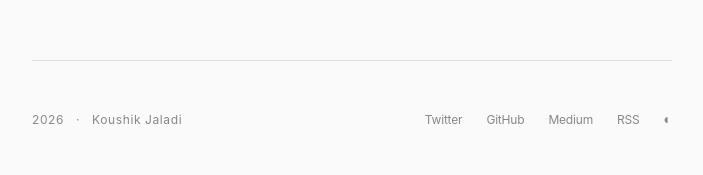
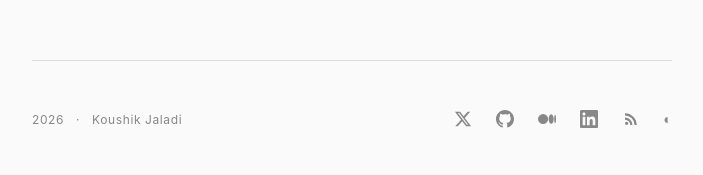
Before and after one commit to Koushik1161/Koushik1161.github.io, a Jekyll site: the page built from index.html, in a window 1280 px wide. Shown: the part 1939-2114 px from the top of the page, without its empty margins (288-991 px from the left). Built offline with Jekyll 4.4.1, drawn with Linux system fonts in a browser that asks for light colours; some web fonts are replaced; the list of posts is cut into pages by our own code.

Commit message:
Add social icons to footer
- Replace text links with SVG icons
- Add LinkedIn link
- Twitter, GitHub, Medium, LinkedIn, RSS icons

Co-Authored-By: Claude Sonnet 4.5 <noreply@anthropic.com>

```diff
--- a/_includes/footer.html
+++ b/_includes/footer.html
@@ -6,10 +6,21 @@
       <span class="footer__name">{{ site.author }}</span>
     </p>
     <div class="footer__links">
-      <a href="https://twitter.com/{{ site.twitter_username }}" target="_blank" rel="noopener">Twitter</a>
-      <a href="https://github.com/{{ site.github_username }}" target="_blank" rel="noopener">GitHub</a>
-      <a href="https://medium.com/@koushikcruz" target="_blank" rel="noopener">Medium</a>
-      <a href="{{ '/feed.xml' | relative_url }}">RSS</a>
+      <a href="https://twitter.com/{{ site.twitter_username }}" target="_blank" rel="noopener" aria-label="Twitter">
+        <svg width="16" height="16" viewBox="0 0 24 24" fill="currentColor"><path d="M18.244 2.25h3.308l-7.227 8.26 8.502 11.24H16.17l-5.214-6.817L4.99 21.75H1.68l7.73-8.835L1.254 2.25H8.08l4.713 6.231zm-1.161 17.52h1.833L7.084 4.126H5.117z"/></svg>
+      </a>
+      <a href="https://github.com/{{ site.github_username }}" target="_blank" rel="noopener" aria-label="GitHub">
+        <svg width="16" height="16" viewBox="0 0 24 24" fill="currentColor"><path d="M12 0c-6.626 0-12 5.373-12 12 0 5.302 3.438 9.8 8.207 11.387.599.111.793-.261.793-.577v-2.234c-3.338.726-4.033-1.416-4.033-1.416-.546-1.387-1.333-1.756-1.333-1.756-1.089-.745.083-.729.083-.729 1.205.084 1.839 1.237 1.839 1.237 1.07 1.834 2.807 1.304 3.492.997.107-.775.418-1.305.762-1.604-2.665-.305-5.467-1.334-5.467-5.931 0-1.311.469-2.381 1.236-3.221-.124-.303-.535-1.524.117-3.176 0 0 1.008-.322 3.301 1.23.957-.266 1.983-.399 3.003-.404 1.02.005 2.047.138 3.006.404 2.291-1.552 3.297-1.23 3.297-1.23.653 1.653.242 2.874.118 3.176.77.84 1.235 1.911 1.235 3.221 0 4.609-2.807 5.624-5.479 5.921.43.372.823 1.102.823 2.222v3.293c0 .319.192.694.801.576 4.765-1.589 8.199-6.086 8.199-11.386 0-6.627-5.373-12-12-12z"/></svg>
+      </a>
+      <a href="https://medium.com/@koushikcruz" target="_blank" rel="noopener" aria-label="Medium">
+        <svg width="16" height="16" viewBox="0 0 24 24" fill="currentColor"><path d="M13.54 12a6.8 6.8 0 01-6.77 6.82A6.8 6.8 0 010 12a6.8 6.8 0 016.77-6.82A6.8 6.8 0 0113.54 12zM20.96 12c0 3.54-1.51 6.42-3.38 6.42-1.87 0-3.39-2.88-3.39-6.42s1.52-6.42 3.39-6.42 3.38 2.88 3.38 6.42M24 12c0 3.17-.53 5.75-1.19 5.75-.66 0-1.19-2.58-1.19-5.75s.53-5.75 1.19-5.75C23.47 6.25 24 8.83 24 12z"/></svg>
+      </a>
+      <a href="https://www.linkedin.com/in/koushikjaladi/" target="_blank" rel="noopener" aria-label="LinkedIn">
+        <svg width="16" height="16" viewBox="0 0 24 24" fill="currentColor"><path d="M20.447 20.452h-3.554v-5.569c0-1.328-.027-3.037-1.852-3.037-1.853 0-2.136 1.445-2.136 2.939v5.667H9.351V9h3.414v1.561h.046c.477-.9 1.637-1.85 3.37-1.85 3.601 0 4.267 2.37 4.267 5.455v6.286zM5.337 7.433c-1.144 0-2.063-.926-2.063-2.065 0-1.138.92-2.063 2.063-2.063 1.14 0 2.064.925 2.064 2.063 0 1.139-.925 2.065-2.064 2.065zm1.782 13.019H3.555V9h3.564v11.452zM22.225 0H1.771C.792 0 0 .774 0 1.729v20.542C0 23.227.792 24 1.771 24h20.451C23.2 24 24 23.227 24 22.271V1.729C24 .774 23.2 0 22.222 0h.003z"/></svg>
+      </a>
+      <a href="{{ '/feed.xml' | relative_url }}" aria-label="RSS">
+        <svg width="16" height="16" viewBox="0 0 24 24" fill="currentColor"><path d="M6.18 15.64a2.18 2.18 0 0 1 2.18 2.18C8.36 19 7.38 20 6.18 20C5 20 4 19 4 17.82a2.18 2.18 0 0 1 2.18-2.18M4 4.44A15.56 15.56 0 0 1 19.56 20h-2.83A12.73 12.73 0 0 0 4 7.27V4.44m0 5.66a9.9 9.9 0 0 1 9.9 9.9h-2.83A7.07 7.07 0 0 0 4 12.93V10.1z"/></svg>
+      </a>
       <button class="theme-toggle" id="theme-toggle" aria-label="Toggle theme">
         <span class="theme-toggle__icon theme-toggle__icon--moon">◐</span>
         <span class="theme-toggle__icon theme-toggle__icon--sun">◑</span>
--- a/assets/css/style.css
+++ b/assets/css/style.css
@@ -1088,13 +1088,20 @@ h1, h2, h3, h4, h5, h6 {
 
 .footer__links {
   display: flex;
+  align-items: center;
   gap: var(--space-3);
 }
 
 .footer__links a {
-  font-size: var(--text-xs);
+  display: flex;
+  align-items: center;
   color: var(--color-text-tertiary);
   transition: color var(--duration-fast) var(--ease-out);
+}
+
+.footer__links a svg {
+  width: 18px;
+  height: 18px;
 }
 
 .footer__links a:hover {
```
